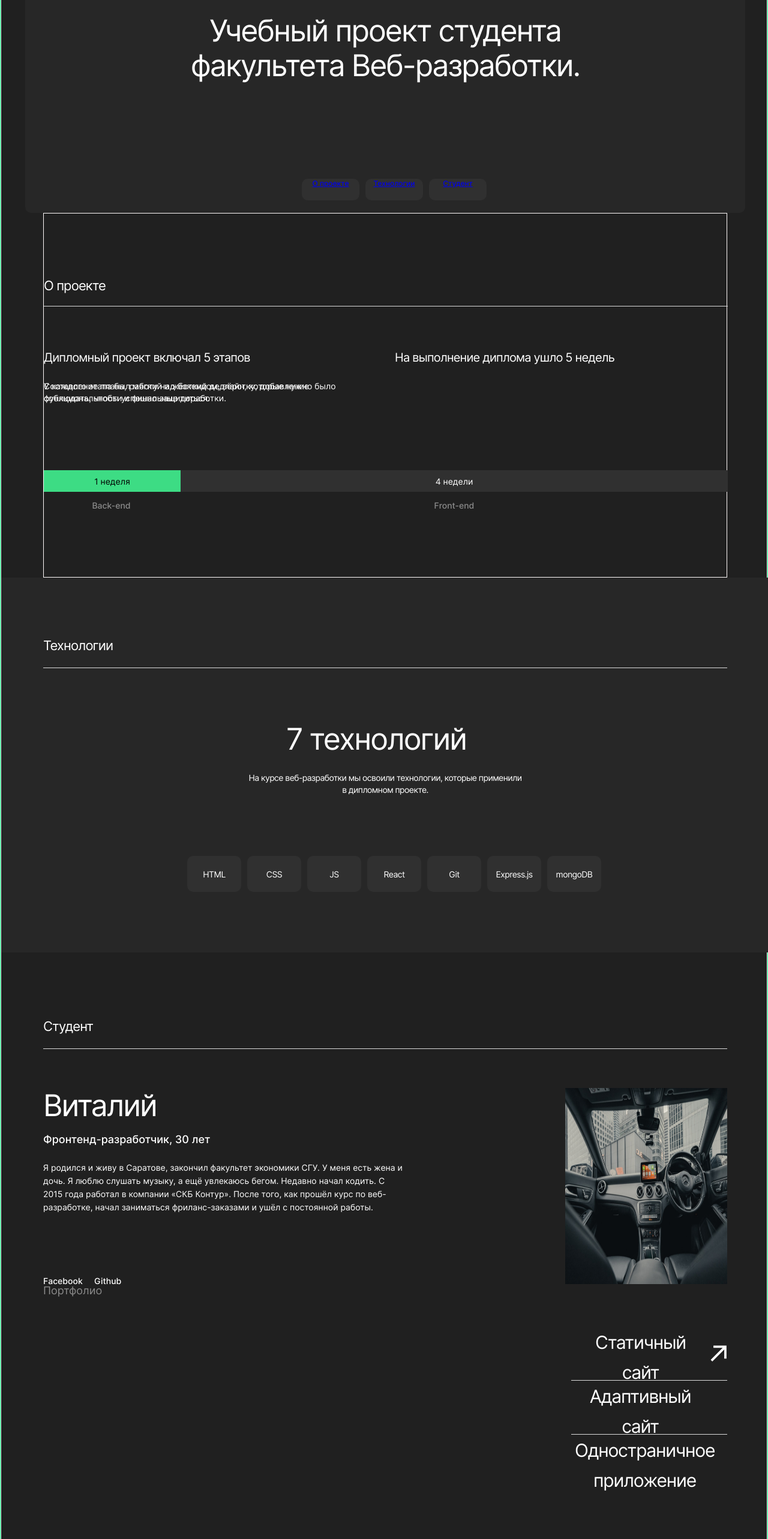
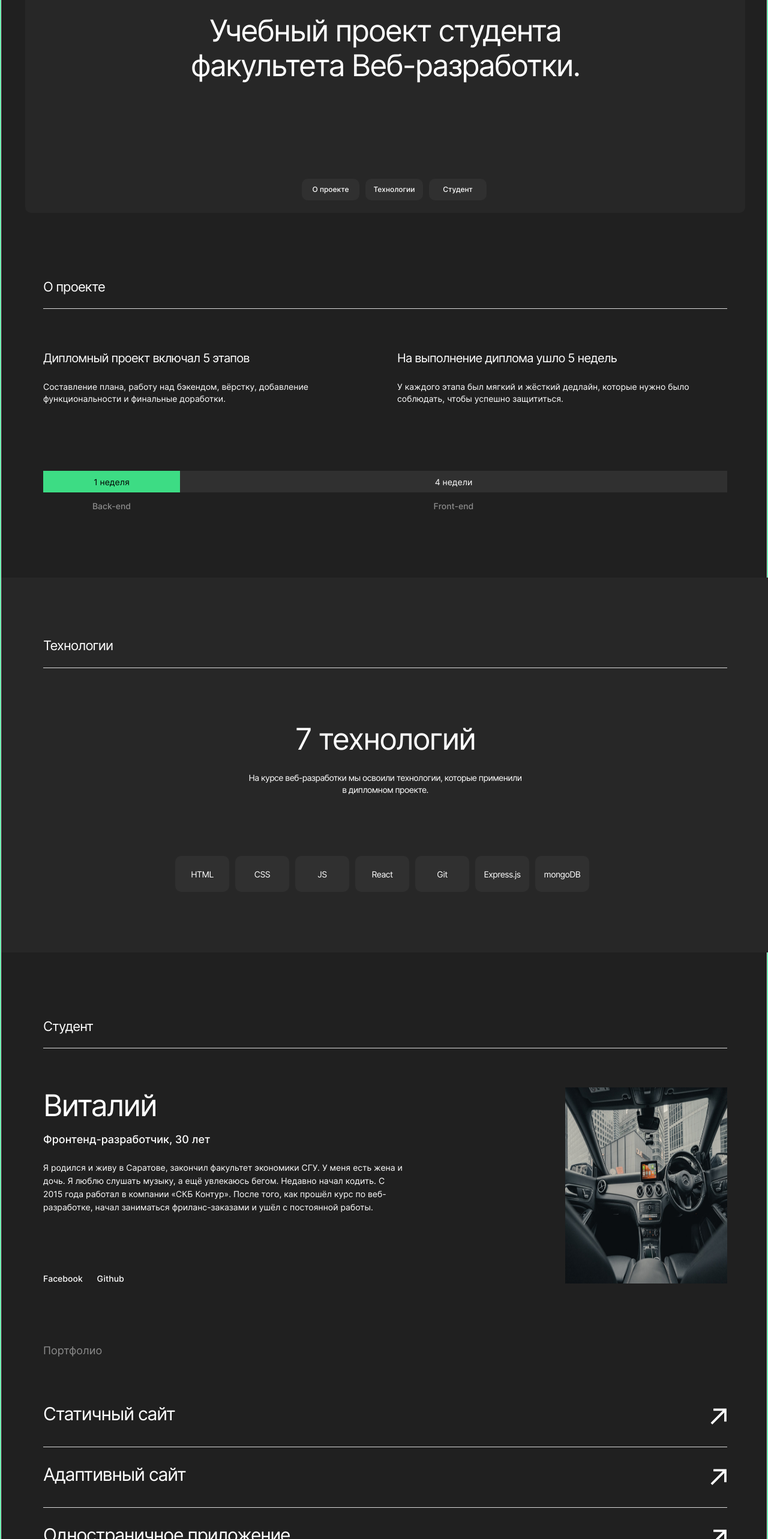
Before and after one commit to Dashnik/movies-explorer-frontend, a React (Create React App) app: page / in a window 1280 px wide. Shown: the part 234-2800 px from the top of the page at 60% size. Built offline with nearby package versions, Linux system fonts and the light colour scheme.

Commit message:
Feature:main pages is ready for all extensions.

```diff
--- a/src/components/Header/Header.css
+++ b/src/components/Header/Header.css
@@ -1,6 +1,6 @@
 .header {
   display: grid;
-  grid-template-columns: 1fr 107px 77px 70px;
+  grid-template-columns: minmax(14px, 70px) 1fr 107px 77px 70px;
   align-content: center;
   margin: 0;
   margin-top: 18px;
--- a/src/components/Header/Header.js
+++ b/src/components/Header/Header.js
@@ -14,7 +14,7 @@ function Header(props) {
     setSideBar(!isSideBarOpen);
   }
 
-  const isLogin = false;
+  const isLogin = true;
   const isLittleExtension = false;
 
   if (isLogin){
--- a/src/components/Main/AboutMe.css
+++ b/src/components/Main/AboutMe.css
@@ -1,13 +1,13 @@
 .aboutMe {
   grid-area: 4/2/5/5;
   display: grid;
-  grid-template-columns: 85px 143px 342px 40px 260px 270px;
-  grid-template-rows: 110px 116px 76px 46px 50px 141px 20px 100px ;
+  grid-template-columns: 1fr 340px;
+  grid-template-rows: 137px 23px 124px 38px 114px 116px 101px;
 }
 
 .aboutMe__title {
-  grid-row: 2;
-  grid-column: 1/7;
+  grid-row: 1;
+  grid-column: 1/3;
   margin: 0;
 
   font-weight: normal;
@@ -15,7 +15,14 @@
   line-height: 27px;
   letter-spacing: -0.04em;
   color: #ffffff;
-  height: 50px;
+  /* height: 50px; */
+  align-self: flex-end;
+
+}
+
+.aboutMe__separator{
+  grid-area:2/1/3/3;
+  max-width: 1140px;
   border-bottom: 1px solid #dadada;
 }
 
@@ -29,6 +36,7 @@
   line-height: 58px;
   letter-spacing: -0.04em;
   color: #ffffff;
+  align-self: flex-end;
   /* width: 600px; */
 }
 
@@ -36,33 +44,41 @@
   grid-row: 4;
   grid-column: 1/2;
   margin: 0;
-
+  align-self: flex-end;
   font-weight: 500;
   font-size: 18px;
   line-height: 20px;
   color: #ffffff;
   mix-blend-mode: normal;
-  width: 600px;
+  max-width: 600px;
 }
 
 .aboutMe__description {
   grid-row: 5;
   grid-column: 1/2;
   margin: 0;
-
+  align-self: flex-end;
   font-weight: normal;
   font-size: 14px;
   line-height: 22px;
 
   color: #ffffff;
-  width: 600px;
+  max-width: 600px;
+}
+
+.aboutMe__container-links{
+  grid-area: 6/1/7/2;
+  margin: 0;
+  padding: 0;
+  align-self: flex-end;
+  max-width: 364px;
 }
 
 .aboutMe__link {
-  grid-row: 7;
-  grid-column: 1/2;
+  /* grid-row: 6; */
+  max-width: 66px;
   margin-right: 20px;
-
+  /* align-self: flex-end; */
 
   text-decoration: none;
   font-weight: 500;
@@ -74,16 +90,82 @@
   opacity: 0.6;
 }
 
-.aboutMe__link:last-of-type {
-  grid-row: 7;
-  grid-column: 2/3;
-
-}
 
 .aboutMe__avatar {
   width: 270px;
   height: 327px;
 
   grid-row: 3/7;
-  grid-column: 6/7;
+  grid-column: 2/3;
+  align-self: flex-end;
 }
+
+@media screen and (max-width: 800px){
+  .aboutMe {
+    grid-template-columns: 413px 255px;
+    grid-template-rows: 117px 23px 106px 34px 128px 104px 91px;
+  }
+
+  .aboutMe__name {
+    font-size: 40px;
+    line-height: 40px;
+  }
+
+  .aboutMe__shortDescription {
+    font-size: 12px;
+    line-height: 18px;
+    max-width: 348px;
+  }
+
+  .aboutMe__description {
+    font-size: 12px;
+    line-height: 18px;
+    max-width: 364px;
+  }
+
+  .aboutMe__avatar {
+    width: 255px;
+    height: 307px;
+  }
+}
+
+@media screen and (max-width: 500px){
+  .aboutMe {
+    grid-template-columns: 292px;
+    grid-template-rows: 92px 28px 412px 76px 36px 132px 57px 70px;
+  }
+
+  .aboutMe__name {
+    grid-area: 4/1/5/2;
+    font-size: 30px;
+    line-height: 36px;
+  }
+
+  .aboutMe__shortDescription {
+    grid-area: 5/1/6/2;
+    font-size: 11px;
+    line-height: 16px;
+    max-width: 348px;
+  }
+
+  .aboutMe__description {
+    grid-area: 6/1/7/2;
+    font-size: 11px;
+    line-height: 16px;
+    max-width: 364px;
+  }
+
+  .aboutMe__avatar {
+    grid-area: 3/1/4/2;
+    width: 292px;
+    height: 352px;
+  }
+
+  .aboutMe__container-links{
+    grid-area: 7/1/8/2;
+    margin: 0;
+    padding: 0;
+    align-self: flex-end;
+    max-width: 364px;
+  }
+}
--- a/src/components/Main/AboutMe.js
+++ b/src/components/Main/AboutMe.js
@@ -9,11 +9,13 @@ function AboutMe(props) {
     <>
       <div className="aboutMe" id= "aboutMe">
        <h1 className='aboutMe__title'>Студент</h1>
+       <div className='aboutMe__separator'></div>
        <img className="aboutMe__avatar" src={Vital} alt="Vital" />
        <p className='aboutMe__name'>Виталий</p>
        <p className='aboutMe__shortDescription'>Фронтенд-разработчик, 30 лет</p>
        <p className='aboutMe__description'>Я родился и живу в Саратове, закончил факультет экономики СГУ. У меня есть жена
 и дочь. Я люблю слушать музыку, а ещё увлекаюсь бегом. Недавно начал кодить. С 2015 года работал в компании «СКБ Контур». После того, как прошёл курс по веб-разработке, начал заниматься фриланс-заказами и ушёл с постоянной работы.</p>
+        <ul className='aboutMe__container-links'>
           <Link name="aboutMe" to="https://www.facebook.com/" className="aboutMe__link">
             {" "}
             Facebook
@@ -22,6 +24,7 @@ function AboutMe(props) {
             {" "}
             Github
           </Link>
+        </ul>
       </div>
     </>
   );
--- a/src/components/Main/AboutProject.css
+++ b/src/components/Main/AboutProject.css
@@ -1,14 +1,13 @@
 .aboutProject {
   grid-area: 2/2/3/3;
-  border: 1px solid snow;
   display: grid;
-  grid-template-columns: 225px 3px 302px 55px 555px;
-  grid-template-rows: 107px 121px 50px 150px 50px 127px;
+  grid-template-columns: 1fr;
+  grid-template-rows: 137px 23px 270px 177px;
 }
 
 .aboutProject__title {
-  grid-row: 2;
-  grid-column: 1/6;
+  grid-row: 1;
+  grid-column: 1/2;
 
   margin: 0;
   font-weight: normal;
@@ -16,13 +15,25 @@
   line-height: 27px;
   letter-spacing: -0.04em;
   color: #ffffff;
-  height: 47px;
+  align-self: flex-end;
+}
+
+.aboutProject__divider {
+  grid-row: 2;
+  grid-column: 1/2;
   border-bottom: 1px solid #dadada;
 }
 
+.aboutProject__container {
+  grid-area: 3/1/4/2;
+  display: grid;
+  grid-template-columns: 590px 550px;
+  grid-template-rows: 70px 50px 150px;
+}
+
 .aboutProject__subtitle {
-  grid-row: 3;
-  grid-column: 1/4;
+  grid-row: 2;
+  grid-column: 1/2;
   margin: 0;
 
   font-weight: normal;
@@ -33,14 +44,14 @@
 }
 
 .aboutProject__subtitle:last-of-type {
-  grid-row: 3;
-  grid-column: 5/6;
+  grid-column: 2/3;
 }
 
 .aboutProject__text {
-  grid-row: 4;
-  grid-column: 1/4;
+  grid-row: 3;
+  grid-column: 1/2;
   margin: 0;
+  max-width: 550px;
 
   font-weight: normal;
   font-size: 14px;
@@ -49,26 +60,20 @@
 }
 
 .aboutProject__text:last-of-type {
-  grid-row: 4;
-  grid-column: 5/6;
+  grid-row: 3;
+  grid-column: 2/3;
 }
 
-.testAbout {
-  margin: 0;
-  grid-row: 4;
-  grid-column: 5/6;
-
-  font-weight: normal;
-  font-size: 14px;
-  line-height: 20px;
-  color: #ffffff;
+.aboutProject__container-time {
+  grid-area: 4/1/5/2;
+  display: grid;
+  grid-template-columns: 228px 912px;
+  grid-template-rows: 50px 17px;
 }
 
 .aboutProject__progress-backend {
-  grid-row: 5;
-  grid-column: 1/3;
-
   margin: 0;
+  /* width: 228px; */
   height: 36px;
   background: #3ddc84;
   font-weight: normal;
@@ -82,14 +87,14 @@
 }
 
 .aboutProject__progress-frontend {
-  grid-row: 5;
-  grid-column: 3/6;
+  grid-area: 1/2/1/3;
   margin: 0;
   display: flex;
   flex-direction: row;
   justify-content: center;
   align-items: center;
 
+  /* width: 912px; */
   height: 36px;
   background: #303030;
   font-weight: normal;
@@ -99,10 +104,7 @@
 }
 
 .aboutProject__label {
-  grid-row: 6;
-  grid-column: 1/2;
   margin: 0;
-
   font-weight: 500;
   font-size: 14px;
   line-height: 17px;
@@ -110,7 +112,80 @@
   color: #8b8b8b;
 }
 
-.aboutProject__label:last-of-type {
-  grid-row: 6;
-  grid-column: 3/6;
+@media screen and (max-width: 800px) {
+  .aboutProject {
+    grid-template-rows: 117px 23px 287px 157px;
+  }
+
+  .aboutProject__title {
+    font-size: 20px;
+    line-height: 24px;
+  }
+
+  .aboutProject__container {
+    grid-template-columns: 349px 319px;
+    grid-template-rows: 70px 70px 147px;
+  }
+
+  .aboutProject__subtitle {
+    max-width: 319px;
+  }
+
+  .aboutProject__text {
+    font-size: 12px;
+    line-height: 18px;
+    max-width: 319px;
+  }
+
+  .aboutProject__container-time {
+    grid-template-columns: 140px 528px;
+    grid-template-rows: 50px 17px;
+  }
 }
+
+@media screen and (max-width: 500px) {
+  .aboutProject {
+    grid-template-rows: 92px 28px 392px 111px;
+  }
+
+  .aboutProject__title {
+    font-size: 18x;
+    line-height: 22px;
+    max-width: 284px;
+  }
+
+  .aboutProject__divider {
+    max-width: 284px;
+  }
+
+  .aboutProject__container {
+    display: flex;
+    flex-direction: column;
+  }
+
+  .aboutProject__subtitle {
+    margin-top: 60px;
+    max-width: 282px;
+    height: 50px;
+    font-size: 18px;
+    line-height: 22px;
+  }
+
+  .aboutProject__subtitle:last-of-type {
+    margin-top: 0;
+  }
+
+  .aboutProject__text {
+    max-width: 284px;
+    font-size: 12px;
+    line-height: 18px;
+    height: 104px;
+    font-size: 11px;
+    line-height: 16px;
+  }
+
+  .aboutProject__container-time {
+    grid-template-columns: 100px 184px;
+    grid-template-rows: 45px 13px;
+  }
+}
--- a/src/components/Main/AboutProject.js
+++ b/src/components/Main/AboutProject.js
@@ -1,21 +1,36 @@
 import React from "react";
-import './AboutProject.css';
-
+import "./AboutProject.css";
 
 function AboutProject(props) {
-
   return (
     <>
       <div className="aboutProject" id="aboutProject">
-       <h2 className="aboutProject__title">О проекте</h2>
-        <h3 className="aboutProject__subtitle">Дипломный проект включал 5 этапов</h3>
-        <p className="aboutProject__text">Составление плана, работу над бэкендом, вёрстку, добавление функциональности и финальные доработки.</p>
-       <h3 className="aboutProject__subtitle">На выполнение диплома ушло 5 недель</h3>
-       <p className="aboutProject__text">У каждого этапа был мягкий и жёсткий дедлайн, которые нужно было соблюдать, чтобы успешно защититься.</p>
-       <p className="aboutProject__progress-backend">1 неделя</p>
-       <p className="aboutProject__progress-frontend">4 недели</p>
-       <p className="aboutProject__label">Back-end</p>
-       <p className="aboutProject__label">Front-end</p>
+        <h2 className="aboutProject__title">О проекте</h2>
+        <div className='aboutProject__divider'></div>
+        <div className='aboutProject__container'>
+          <h3 className="aboutProject__subtitle">
+            Дипломный проект включал 5 этапов
+          </h3>
+          <p className="aboutProject__text">
+            Составление плана, работу над бэкендом, вёрстку, добавление
+            функциональности и финальные доработки.
+          </p>
+          <h3 className="aboutProject__subtitle">
+            На выполнение диплома ушло 5 недель
+          </h3>
+          <p className="aboutProject__text">
+            У каждого этапа был мягкий и жёсткий дедлайн, которые нужно было
+            соблюдать, чтобы успешно защититься.
+          </p>
+        </div>
+        <div className='aboutProject__container-time'>
+          <p className="aboutProject__progress-backend">1 неделя</p>
+          <p className="aboutProject__progress-frontend">4 недели</p>
+          <p className="aboutProject__label">Back-end</p>
+        <p className="aboutProject__label">Front-end</p>
+        </div>
+
+
       </div>
     </>
   );
--- a/src/components/Main/Main.css
+++ b/src/components/Main/Main.css
@@ -3,14 +3,21 @@
     border:1px solid rgb(252, 248, 248) ;
     max-width: 1280px ;
 
-
     display: grid;
     grid-template-columns: 70px 1140px 70px;
-    grid-template-rows: 493px 608px 625px 554px 525px;
+    grid-template-rows: 493px 608px 625px 654px 425px;
 }
 
-@media screen and (max-width: 800){
+@media screen and (max-width: 800px){
     .main{
-    grid-template-columns: 50px 1140px 50px;
+        grid-template-columns: 50px 668px 50px;
+        grid-template-rows: 834px 585px 567px 604px 390px;
     }
 }
+
+@media screen and (max-width: 500px){
+    .main{
+        grid-template-columns: 18px 284px 18px;
+        grid-template-rows: 586px 641px 651px 904px 294px;
+    }
+}
--- a/src/components/Main/NavTab.css
+++ b/src/components/Main/NavTab.css
@@ -7,7 +7,6 @@
   grid-template-rows: 436px 66px;
   margin-left: 40px;
   margin-right: 40px;
-
 }
 
 .NavTab__title {
@@ -26,12 +25,12 @@
 
 }
 
-.NavTab__link {
+.NavTab__links {
   font-weight: 500;
   font-size: 12px;
   line-height: 16px;
   cursor: pointer;
-  color: #ffffff;
+
   background: #303030;
   border-radius: 10px;
   width: 96px;
@@ -40,14 +39,20 @@
   padding: 0;
 
   margin-right: 10px;
+  text-align: center;
+  display: flex;
+  flex-direction: column;
+  justify-content: center;
+  align-content: center;
+}
+
+.NavTab__link{
+  color: #ffffff;
   text-decoration: none;
-  text-align: center;
-  vertical-align: middle;
-
 }
 
 .NavTab__link:hover{
-    opacity: 0.6;
+  opacity: 0.6;
 }
 
 .NavTab__container{
@@ -58,3 +63,43 @@
  justify-content: center;
  margin: 0;
 }
+
+@media screen and (max-width: 800px){
+  .NavTab {
+    margin-left: 20px;
+    margin-right: 20px;
+  border: chartreuse 1px solid;
+  grid-template-rows: 454px 314px 66px;
+  }
+
+  .NavTab__title {
+    width: 680px;
+    font-size: 40px;
+    line-height: 52px;
+    align-self: flex-end;
+  }
+
+  .NavTab__container{
+    grid-area: 3/1/3/2;
+   }
+}
+
+@media screen and (max-width: 500px){
+  .NavTab {
+    margin-left: 14px;
+    margin-right: 14px;
+    grid-template-columns: 292px;
+    grid-template-rows: 331px 212px 43px;
+  }
+
+  .NavTab__title {
+    width: 292px;
+    font-size: 29px;
+    line-height: 37px;
+    align-self: flex-end;
+  }
+
+  .NavTab__container{
+   padding: 0;
+  }
+}
--- a/src/components/Main/NavTab.js
+++ b/src/components/Main/NavTab.js
@@ -1,7 +1,5 @@
 import React from "react";
 import './NavTab.css';
-// import { Link } from "react-router-dom";
-// import AboutMe from "./AboutMe";
 import { HashLink as Link } from 'react-router-hash-link';
 
 function NavTab(props) {
@@ -11,14 +9,14 @@ function NavTab(props) {
       <div className="NavTab">
        <h1 className='NavTab__title'>Учебный проект студента факультета Веб-разработки.</h1>
          <ul className='NavTab__container'>
-          <li className='NavTab__link'>
-            <Link to='#aboutProject'> О проекте </Link>
+          <li className='NavTab__links'>
+            <Link to='#aboutProject' className='NavTab__link'> О проекте </Link>
             </li>
-          <li className='NavTab__link'>
-            <Link to='#techs'>Технологии </Link>
+          <li className='NavTab__links'>
+            <Link to='#techs' className='NavTab__link'>Технологии </Link>
             </li>
-          <li className='NavTab__link'>
-          <Link to='#aboutMe'> Студент </Link>
+          <li className='NavTab__links'>
+          <Link to='#aboutMe' className='NavTab__link'> Студент </Link>
             </li>
         </ul>
       </div>
--- a/src/components/Main/Portfolio.css
+++ b/src/components/Main/Portfolio.css
@@ -2,9 +2,8 @@
 
   grid-area: 5/2/6/3;
   display: grid;
-  grid-template-columns: 880px 230px 30px;
-  grid-template-rows: 70px 90px 90px 50px 125px ;
-  /* height: 425px; */
+  grid-template-columns: 1fr;
+  grid-template-rows: 90px 230px 125px;
 }
 
 .portfolio__title {
@@ -12,7 +11,6 @@
   grid-row: 1;
   grid-column: 1/2;
   margin: 0;
-
   font-weight: normal;
   font-size: 18px;
   line-height: 20px;
@@ -20,21 +18,15 @@
   mix-blend-mode: normal;
 }
 
-.portfolio__subtitle {
-
-  /* grid-row: 2;
-  grid-column: 1/3; */
-
-  font-weight: normal;
-  font-size: 30px;
-  line-height: 50px;
-  letter-spacing: -0.04em;
-  color: #ffffff;
+.portfolio__container{
+  grid-area: 2/1/3/2 ;
+  padding: 0;
   margin: 0;
-  /* border-bottom: 1px solid #dadada; */
+  display:flex;
+  flex-direction: column;
 }
 
-.portfolio__submit{
+.portfolio__link{
 
   background-color: #202020;
   border:0;
@@ -46,93 +38,43 @@
   margin: 0;
   cursor: pointer;
   border-bottom: 1px solid #dadada;
+  margin-bottom: 20px;
+  padding-bottom: 20px;
   display: flex;
   flex-direction: row;
   justify-content: space-between;
 }
 
-.portfolio__submit:hover{
-  opacity: 0.6;
-}
-
-.portfolio__submit:last-of-type{
+.portfolio__link:last-of-type{
   border:0;
-}
-.test{
-  grid-row: 2;
-  grid-column: 2/5;
-  border-bottom: 1px solid #dadada;
-}
-
-.test2{
-  grid-row: 3;
-  grid-column: 2/5;
-  border-bottom: 1px solid #dadada;
-}
-
-.portfolio__subtitle:last-of-type {
-  grid-row: 4;
-  grid-column: 2/4;
 }
 
 .portfolio__logo{
-
-  grid-row: 2;
-  grid-column: 4/5;
 
   width: 29px;
   height: 60px;
 }
 
-.portfolio__logo:last-of-type{
-  grid-row: 2;
-  grid-column: 4/5;
+@media screen and (max-width: 800px){
+  .portfolio {
+    grid-template-rows: 90px 230px 90px;
+  }
 }
 
-.subtitle1{
-  grid-row: 2/3;
-  grid-column: 2/3;
-  /* justify-self: left; */
+@media screen and (max-width: 500px){
+  .portfolio__title {
+    font-size: 14px;
+    line-height: 20px;
+  }
+
+  .portfolio__link{
+    font-size: 18px;
+    line-height: 28px;
+  }
+
+  .portfolio__logo{
+
+    width: 18px;
+    height: 28px;
+  }
 }
-
-.subtitle2{
-  grid-row: 3/4;
-  grid-column: 2/3;
-  justify-self: left;
-}
-
-.subtitle3{
-  grid-row: 4/5;
-  grid-column: 2/3;
-  justify-self: left;
-}
-
-.logo1{
-  grid-row: 2/3;
-  grid-column: 4/5;
-}
-
-.logo2{
-  grid-row: 3/4;
-  grid-column: 4/5;
-}
-
-.logo3{
-  grid-row: 4/5;
-  grid-column: 4/5;
-  margin: 0;
-}
-
-.logo__test{
-  /* display: flex;
-  flex-direction: row; */
-/* justify-content: space-between; */
-   width: 29px;
-}
-
-.portfolio__container{
-  grid-row: 2;
-  grid-column: 2/5;
-  display: flex;
-  justify-content: space-between;
-}
--- a/src/components/Main/Portfolio.js
+++ b/src/components/Main/Portfolio.js
@@ -1,6 +1,7 @@
 import React from "react";
 import './Portfolio.css';
 import link__logo from '../../images/link__logo.svg';
+import { Link } from "react-scroll";
 
 function Portfolio(props) {
 
@@ -8,22 +9,19 @@ function Portfolio(props) {
     <>
       <div className="portfolio">
         <h3 className='portfolio__title'>Портфолио</h3>
-            {/* <p className='portfolio__subtitle subtitle1'>Статичный сайт</p> */}
-        <div className='portfolio__container'>
-        <button type='button' className='portfolio__submit subtitle1'>Статичный сайт
-            </button>
-            <img className="logo__test" src={link__logo} alt="логотип дипломной работы"/>
-        </div>
+        <ul className='portfolio__container'>
+          <Link className='portfolio__link'>Статичный сайт
+          <img className="portfolio__logo" src={link__logo} alt="ссылка на переход"/>
+            </Link>
+            <Link className='portfolio__link '>Адаптивный сайт
+            <img className="portfolio__logo" src={link__logo} alt="ссылка на переход"/>
+            </Link>
+            <Link className='portfolio__link '>Одностраничное приложение
+            <img className="portfolio__logo" src={link__logo} alt="ссылка на переход"/>
+            </Link>
+        </ul>
 
-            <div className='test'></div>
-            {/* <p className='portfolio__subtitle subtitle2'>Адаптивный сайт</p> */}
-            <button className='portfolio__submit subtitle2'>Адаптивный сайт</button>
-            <div className='test2'></div>
-            {/* <p className='portfolio__subtitle subtitle3'>Одностраничное приложение</p> */}
-            <button className='portfolio__submit subtitle3'>Одностраничное приложение</button>
-          {/* <img className="portfolio__logo logo1" src={link__logo} alt="логотип дипломной работы" />
-          <img className="portfolio__logo logo2" src={link__logo} alt="логотип дипломной работы" />
-          <img className="portfolio__logo logo3" src={link__logo} alt="логотип дипломной работы" /> */}
+
       </div>
     </>
   );
--- a/src/components/Main/Techs.css
+++ b/src/components/Main/Techs.css
@@ -2,7 +2,7 @@
   grid-area: 3/1/4/4;
   background:  #272727;
   display: grid;
-  grid-template-columns:70px 240px 100px 530px 270px 70px ;
+  grid-template-columns:70px 1fr 70px;
   grid-template-rows: 100px 50px 90px 58px 26px 40px 100px 60px 100px;
 
 }
@@ -10,7 +10,7 @@
 .techs__title {
 
   grid-row: 2;
-  grid-column: 2/6;
+  grid-column: 2/3;
   margin: 0;
 
   height: 50px;
@@ -25,13 +25,13 @@
 .techs__topic {
 
   grid-row: 4;
-  grid-column: 3/5;
+  grid-column: 2/3;
   margin: 0;
-
   font-weight: normal;
   font-size: 50px;
   line-height: 58px;
   text-align: center;
+  justify-self: center;
   letter-spacing: -0.04em;
 
   color: #ffffff;
@@ -40,7 +40,7 @@
 .techs__subtopic {
 
   grid-row: 6;
-  grid-column: 4/5;
+  grid-column: 2/3;
   margin: 0;
   width: 460px;
 
@@ -50,13 +50,15 @@
   text-align: center;
   letter-spacing: -0.04em;
   color: #ffffff;
+  justify-self: center;
 }
 
 .techs__container{
   grid-row: 8;
-  grid-column: 3/6;
+  grid-column: 2/3;
   display: flex;
   flex-direction: row;
+  justify-self: center;
 
 }
 
@@ -77,3 +79,49 @@
   justify-content: center;
   align-items: center;
 }
+
+
+@media screen and (max-width:800px) {
+  .techs {
+    grid-template-columns:60px 1fr 60px;
+    grid-template-rows: 90px 50px 80px 58px 22px 36px 83px 57px 90px;
+
+  }
+
+  .techs__subtopic {
+    font-size: 12px;
+    line-height: 18px;
+  }
+
+  .techs__link {
+    width: 84px;
+    height: 57px;
+  }
+}
+
+@media screen and (max-width:500px) {
+  .techs {
+    grid-template-columns:18px 284px 18px;
+    grid-template-rows: 70px 50px 80px 58px 22px 36px 83px 57px 90px;
+
+  }
+
+  .techs__topic {
+    font-size: 30px;
+    line-height: 36px;
+  }
+
+  .techs__subtopic {
+    font-size: 11px;
+    line-height: 16px;
+    max-width: 292px;
+  }
+
+  .techs__container{
+    grid-row: 8;
+    grid-column: 2/3;
+    display: grid;
+    grid-template-columns: 94px 84px;
+    row-gap: 8px;
+  }
+}
```
Lines whose indentation alone changed are shown as unchanged.
